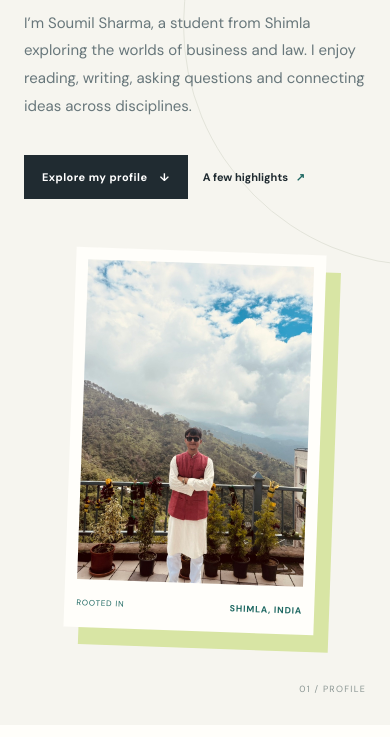
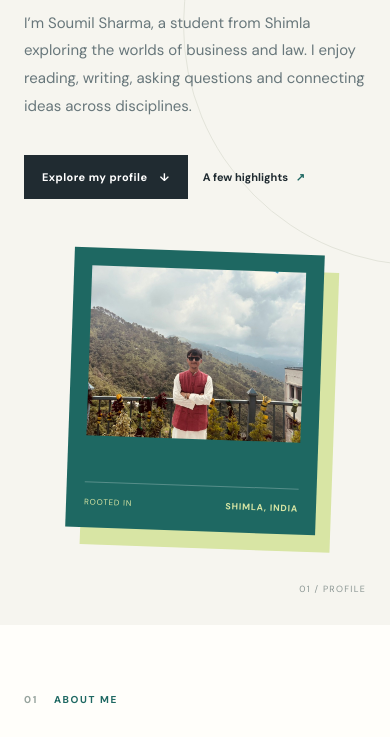
Before and after one commit to shrmsoum04ss-stack/hello-heavens, a plain HTML site: page index.html in a window 390 px wide. Shown: the part 355-1092 px from the top of the page. Drawn offline with nearby package versions, Linux system fonts and the light colour scheme.

Commit message:
Restore original layout with smaller portrait

```diff
--- a/style.css
+++ b/style.css
@@ -40,9 +40,9 @@ h1, h2, h3, p { margin-top: 0; }
 .button-dark:hover { background: var(--teal); transform: translateY(-2px); }
 .text-link { font-size: 11px; font-weight: 700; transition: color .2s; }
 .text-link span { color: var(--teal); margin-left: 5px; }
-.portrait-card { align-self: center; width: 100%; max-width: 310px; margin: 0; padding: 12px 12px 0; background: var(--white); box-shadow: 15px 17px 0 var(--lime); transform: rotate(2deg); }
-.portrait-card img { display: block; width: 100%; height: 390px; object-fit: cover; object-position: center 58%; }
-.portrait-card figcaption { min-height: 48px; display: flex; justify-content: space-between; align-items: center; gap: 8px; color: var(--teal); font-size: 8px; letter-spacing: .1em; }
+.portrait-card { align-self: center; width: 100%; max-width: 285px; min-height: 315px; margin: 0; padding: 18px; background: var(--teal); color: white; display: flex; flex-direction: column; justify-content: space-between; box-shadow: 15px 17px 0 var(--lime); transform: rotate(2deg); }
+.portrait-card img { display: block; width: 100%; height: 195px; object-fit: cover; object-position: center 58%; }
+.portrait-card figcaption { display: flex; justify-content: space-between; align-items: center; gap: 8px; border-top: 1px solid rgba(255,255,255,.25); padding-top: 12px; color: var(--lime); font-size: 8px; letter-spacing: .1em; }
 .portrait-card figcaption strong { font-size: 9px; }
 .note-top, .note-bottom { display: flex; justify-content: space-between; font-size: 8px; letter-spacing: .12em; }
 .note-top { opacity: .78; }
@@ -116,8 +116,8 @@ h2 { font-family: var(--serif); font-weight: 500; font-size: clamp(37px, 4vw, 52
   .section-wrap { padding-left: 24px; padding-right: 24px; }
   .hero { min-height: 0; padding-top: 76px; padding-bottom: 94px; grid-template-columns: 1fr; gap: 52px; }
   .hero h1 { font-size: clamp(50px, 13vw, 72px); }
-  .portrait-card { max-width: 250px; justify-self: center; }
-  .portrait-card img { height: 320px; }
+  .portrait-card { max-width: 250px; min-height: 280px; justify-self: center; }
+  .portrait-card img { height: 170px; }
   .hero-index { right: 24px; bottom: 28px; }
   .about, .education, .highlights, .involvement { padding-top: 67px; padding-bottom: 73px; }
   .section-label { margin-bottom: 32px; }
```
